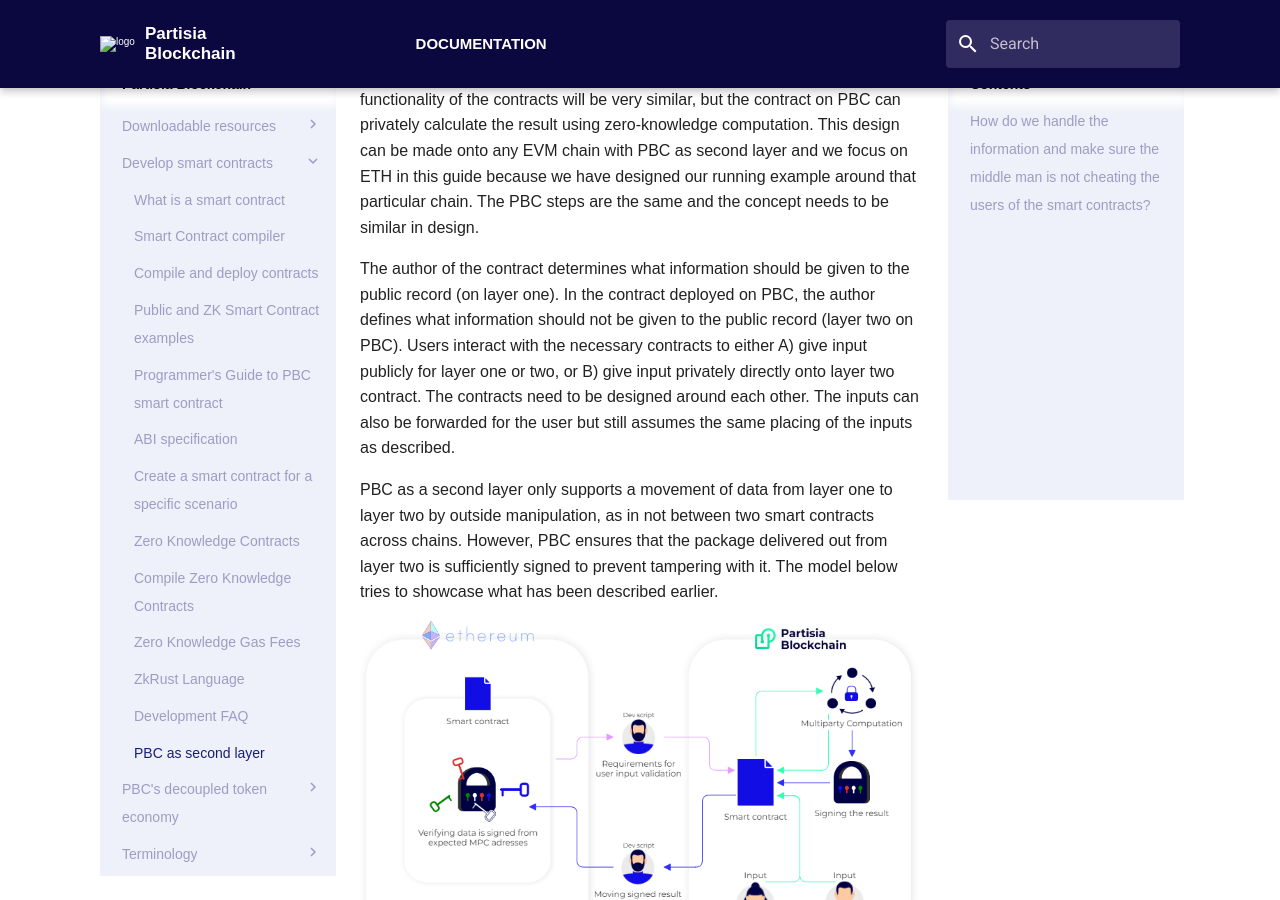
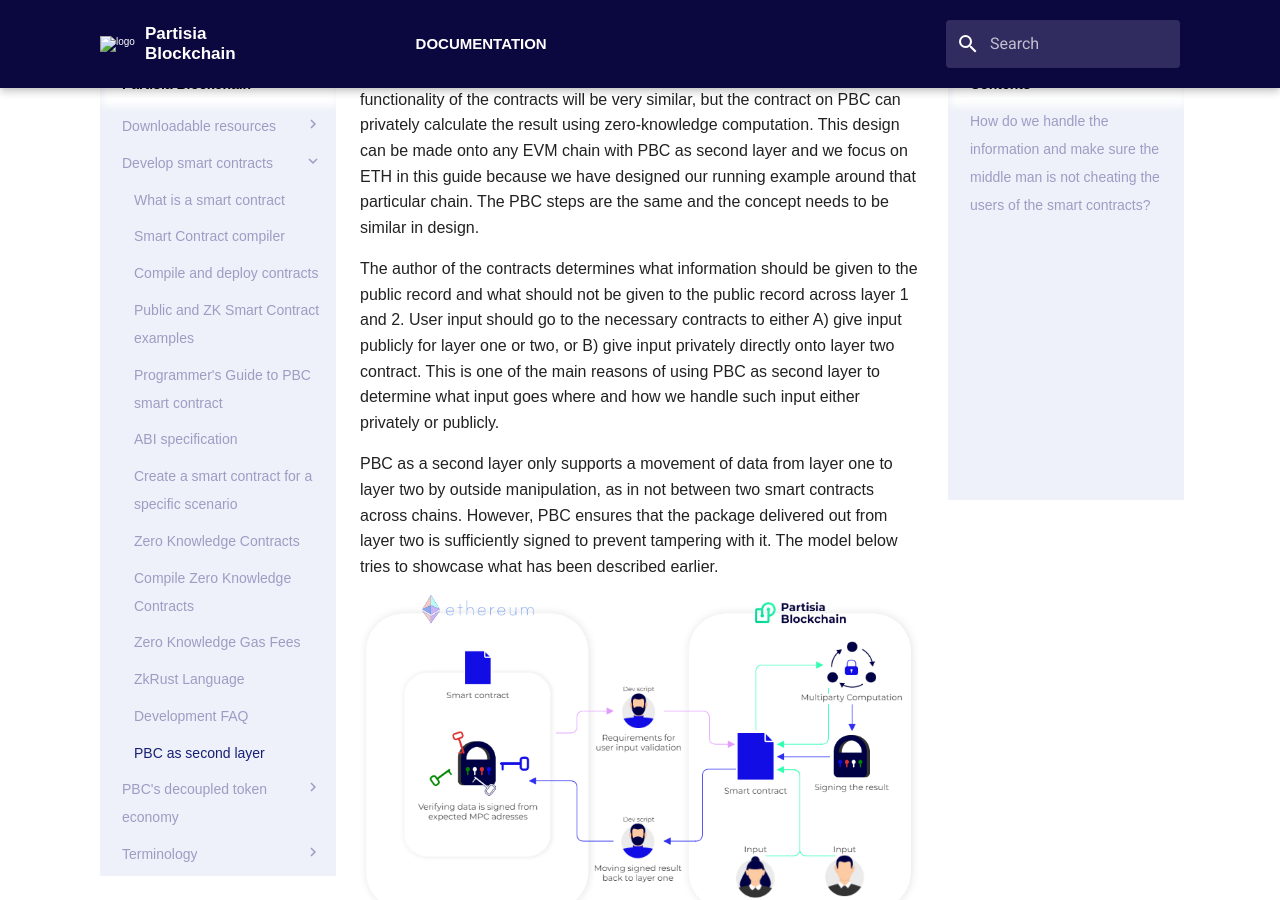
Before and after one commit to 0xSero/partisia-docs, an MkDocs documentation site: the page built from docs/PBC-as-a-second-layer/pbc-as-second-layer.md, in a window 1280 px wide and 900 px high, scrolled down 349 px. Built offline with MkDocs 1.6.1 and Material for MkDocs 9.7.7, drawn with Linux system fonts in a browser that asks for light colours; some web fonts are replaced; a script that is not in the unit is left out.

Commit message:
Shorten and sharpening description of responsibility

```diff
--- a/docs/PBC-as-a-second-layer/pbc-as-second-layer.md
+++ b/docs/PBC-as-a-second-layer/pbc-as-second-layer.md
@@ -5,7 +5,7 @@
 To use PBC's zero-knowledge contracts as a second layer to handle privacy, secrecy or other great possibilities, the minimum viable design stays the same.
 We need to deploy two smart contracts: one zero-knowledge smart contract on PBC and a public smart contract on the layer one chain. The public functionality of the contracts will be very similar, but the contract on PBC can privately calculate the result using zero-knowledge computation. This design can be made onto any EVM chain with PBC as second layer and we focus on ETH in this guide because we have designed our running example around that particular chain. The PBC steps are the same and the concept needs to be similar in design.
 
-The author of the contract determines what information should be given to the public record (on layer one). In the contract deployed on PBC, the author defines what information should not be given to the public record (layer two on PBC). Users interact with the necessary contracts to either A) give input publicly for layer one or two, or B) give input privately directly onto layer two contract. The contracts need to be designed around each other. The inputs can also be forwarded for the user but still assumes the same placing of the inputs as described.
+The author of the contracts determines what information should be given to the public record and what should not be given to the public record across layer 1 and 2. User input should go to the necessary contracts to either A) give input publicly for layer one or two, or B) give input privately directly onto layer two contract. This is one of the main reasons of using PBC as second layer to determine what input goes where and how we handle such input either privately or publicly.
 
 PBC as a second layer only supports a movement of data from layer one to layer two by outside manipulation, as in not between two smart contracts across chains. However, PBC ensures that the package delivered out from layer two is sufficiently signed to prevent tampering with it. The model below tries to showcase what has been described earlier.
 
```
